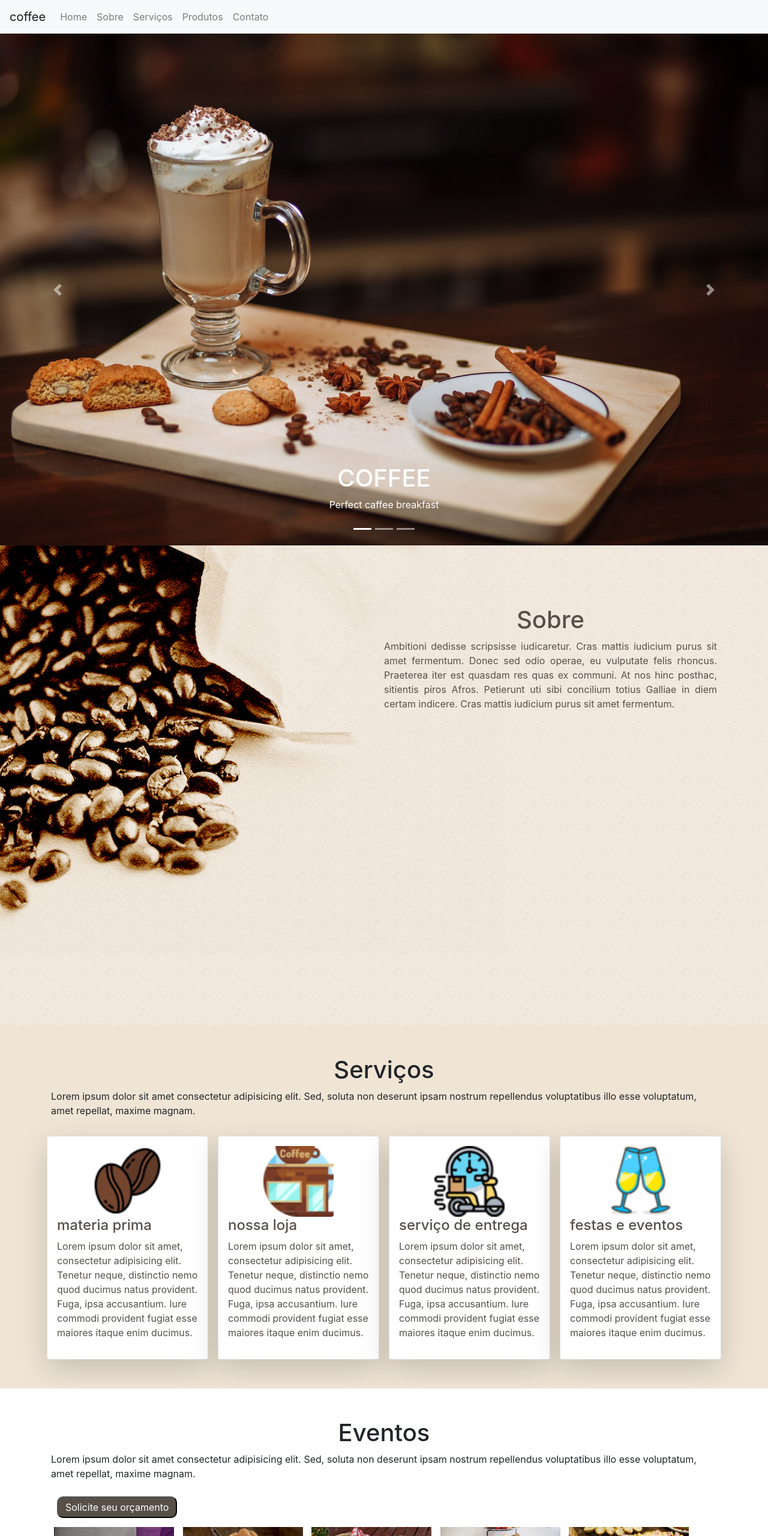
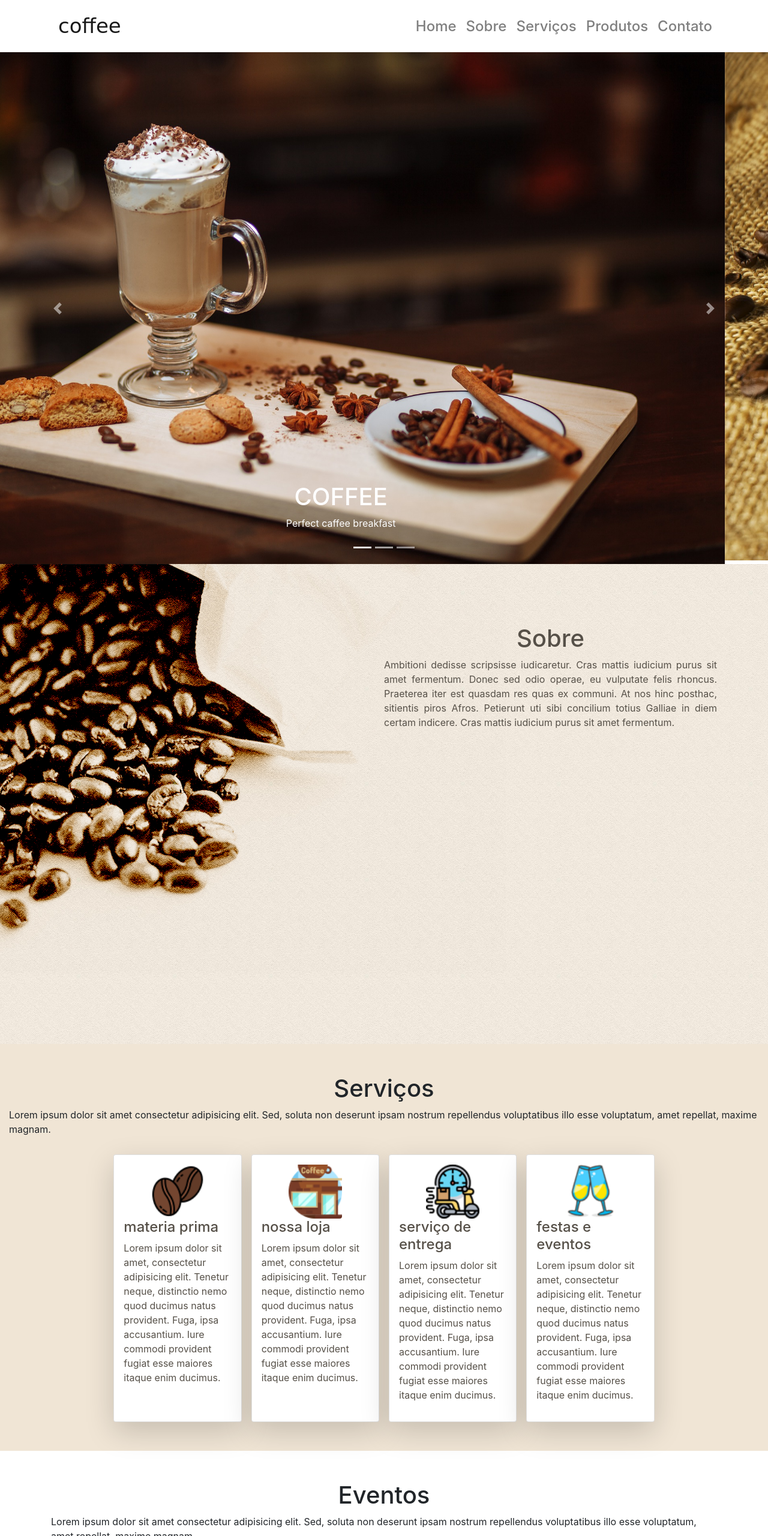
Before and after one commit to fabiamcunha/projeto-cafeteria, a plain HTML site: page index.html in a window 1280 px wide. Shown: the top 2560 px of the page at 60% size. Drawn offline with nearby package versions, Linux system fonts and the light colour scheme; files whose address does not match are found by name; a web font is replaced by a local one.

Commit message:
novas atualizações do menu

```diff
--- a/assets/css/style.css
+++ b/assets/css/style.css
@@ -6,20 +6,26 @@
  list-style: none;
 }
 
-#home{
-    height: 200px;
-    background-color: rgb(100, 52, 52);
-}
 
 .logo{
-    font-size: 24px;
+    font-size: 34px;
     margin: 5px 12px;
     font-family:'Style Script', cursive;
+
 }
 
 .title{
     padding-top: 50px;
     text-align: center;
+}
+/* nav---- */
+.navbar-nav{
+    text-align: center;
+}
+.nav-link{
+
+    font-size: 24px;
+    font-weight: 500;
 }
 
 /*--------- sobre------- */
@@ -157,4 +163,5 @@ footer{
         width: 80%;
     }
 
+
 }
--- a/index.html
+++ b/index.html
@@ -24,23 +24,25 @@
 
 
     <!-- barra navegação -->
-    <header id="home ">
-        <nav class="navbar navbar-expand-lg navbar-light bg-light">
-            <a class="navbar-brand" href="#">coffee</a>
+
+        <nav class="navbar navbar-expand-lg navbar-light">
+            <div class="container">
+                <a class="navbar-brand logo" href="#">coffee</a>
+                <!-- botão toggler -->
                 <button class="navbar-toggler" type="button" data-toggle="collapse" data-target="#navegation" aria-controls="navbarSupportedContent" aria-expanded="false" aria-label="Toggle navigation">
                          <span class="navbar-toggler-icon"></span>
                 </button>
-
+            <!-- menu -->
                 <div class="collapse navbar-collapse" id="navegation">
-                <ul class="navbar-nav w-100 mx-auto ">
+                    <ul class="navbar-nav  ml-auto ">
                         <li class="nav-item ">
                             <a class="nav-link" href="#">Home </a>
                         </li>
                         <li class="nav-item ">
-                        <a class="nav-link" href="#">Sobre</a>
+                            <a class="nav-link" href="#about">Sobre</a>
                         </li>
                         <li class="nav-item">
-                         <a class="nav-link" href="#">Serviços</a>
+                            <a class="nav-link" href="#service">Serviços</a>
                         </li>
                         <li class="nav-item">
                             <a class="nav-link" href="#">Produtos</a>
@@ -49,13 +51,14 @@
                             <a class="nav-link" href="#">Contato</a>
                         </li>
                      </ul>
-
+                </div>
+             </div>
             </nav>
-    </header> <!-- fim navegação -->
+    <!-- fim navegação -->
 
     <!-- ----inicio carrossel -->
-    <section id="capa">
-  <div id="slideshow" class="slide carousel">
+
+  <div id="slideshow" class="slide carousel" data-ride="carousel">
       <!--  botao de passar caroosel para  o lado-->
         <ol class="carousel-indicators">
             <li data-target="#slideshow" data-slide-to="0" class="active"></li>
@@ -89,7 +92,7 @@
 
             </div>
             <a class="carousel-control-prev" href="#slideshow"data-slide="prev">
-                <span class="carousel-control-prev-icon"></span>
+                <span class="carousel-control-prev-icon"aria-hidden="true"></span>
             </a>
             <a class="carousel-control-next" href="#slideshow"data-slide="next">
                 <span class="carousel-control-next-icon"></span>
@@ -105,12 +108,12 @@
                         </p>
                 </div>
             </div>
-        </section><!-- fim Sobre -->
 
 
+        </section>
         <!-- Serviços -->
         <section id="service">
-                <div class="container">
+                <div class="container-fluid ">
                        <div>
                             <h1 class="title">Serviços </h1>
                             <p>
@@ -119,8 +122,8 @@
                             </p>
                      </div>
 
-                  <div class="row">
-                        <div class="card col-sm col-md shadow-lg p-3 mb-5  mx-2">
+                  <div class="row justify-content-center">
+                        <div class="card col-xs-12 col-sm-8 col-md-4 col-lg-2 shadow-lg p-3 mb-5  mx-2">
                                 <img  class="img-fluid rounded w-50 mx-auto" src="assets/imagen/coffee-beans.png" alt="grão de cafe">
                                 <h4 class="h4">materia prima</h4>
                                 <p>Lorem ipsum dolor sit amet, consectetur adipisicing elit.
@@ -128,7 +131,7 @@
                                     Fuga, ipsa accusantium. Iure commodi provident fugiat esse maiores itaque enim ducimus.
                                 </p>
                         </div>
-                        <div class="card col-sm col-md shadow-lg p-3 mb-5  mx-2">
+                        <div class="card col-xs-12 col-sm-8 col-md-4 col-lg-2   shadow-lg p-3 mb-5  mx-2">
                             <img  class="img-fluid rounded w-50 mx-auto"src="assets/imagen/coffee-shop.png" alt="cafeteria">
                                 <h4 class="h4">nossa loja</h4>
                             <p>Lorem ipsum dolor sit amet, consectetur adipisicing elit.
@@ -136,7 +139,7 @@
                                     Fuga, ipsa accusantium. Iure commodi provident fugiat esse maiores itaque enim ducimus.
                             </p>
                         </div>
-                        <div class="card col-sm col-md shadow-lg p-3 mb-5 mx-2">
+                        <div class="card col-xs-12 col-sm-8 col-md-4 col-lg-2 shadow-lg p-3 mb-5 mx-2">
                             <img class="img-fluid rounded w-50 mx-auto"src="assets/imagen/delivery.png" alt="moto de entrega">
                             <h4 class="h4">serviço de entrega</h4>
                             <p>Lorem ipsum dolor sit amet, consectetur adipisicing elit.
@@ -144,7 +147,7 @@
                                 Fuga, ipsa accusantium. Iure commodi provident fugiat esse maiores itaque enim ducimus.
                             </p>
                         </div>
-                        <div class="card col-sm col-md shadow-lg p-3 mb-5 mx-2">
+                        <div class="card col-xs-12 col-sm-8 col-md-4 col-lg-2  shadow-lg p-3 mb-5 mx-2">
                             <img class="img-fluid rounded w-50 mx-auto"src="assets/imagen/festaeventos.png" alt="moto de entrega">
                             <h4 class="h4">festas e eventos</h4>
                             <p>Lorem ipsum dolor sit amet, consectetur adipisicing elit.
```
Lines whose indentation alone changed are shown as unchanged.
